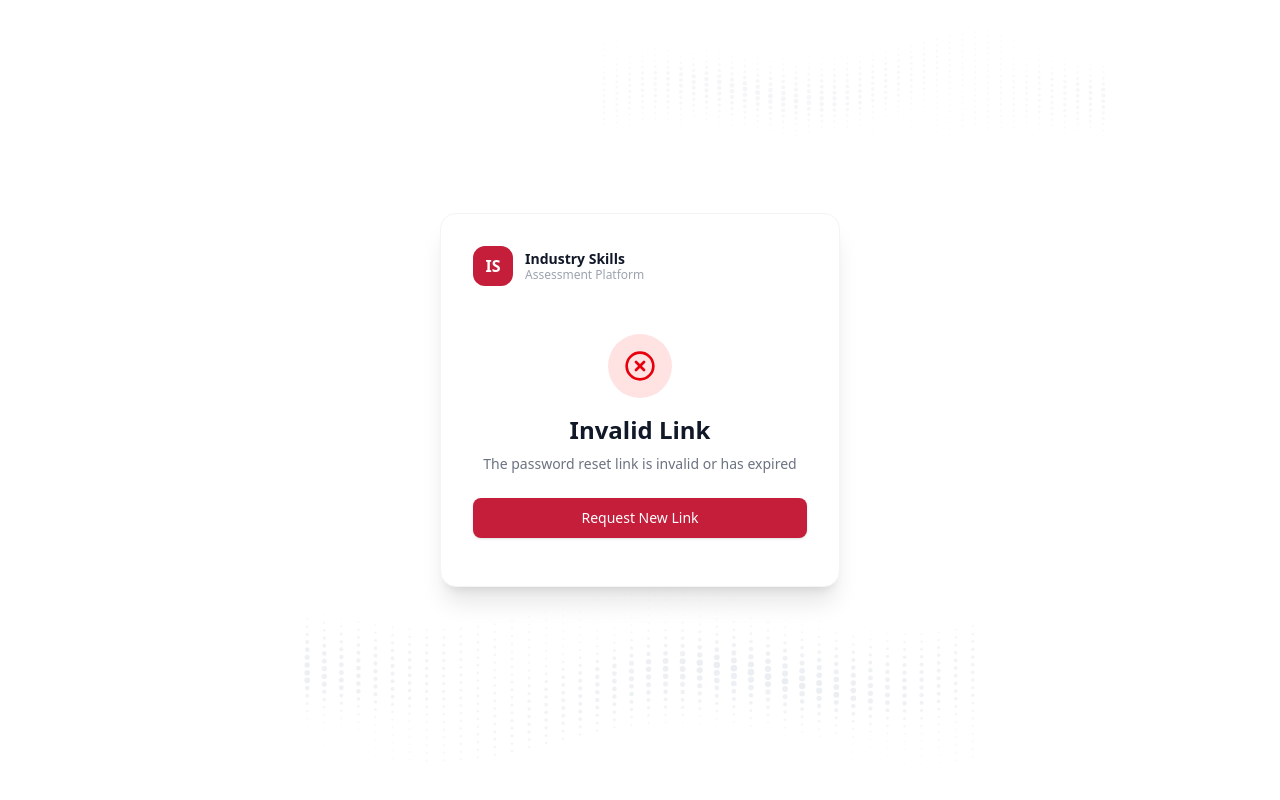
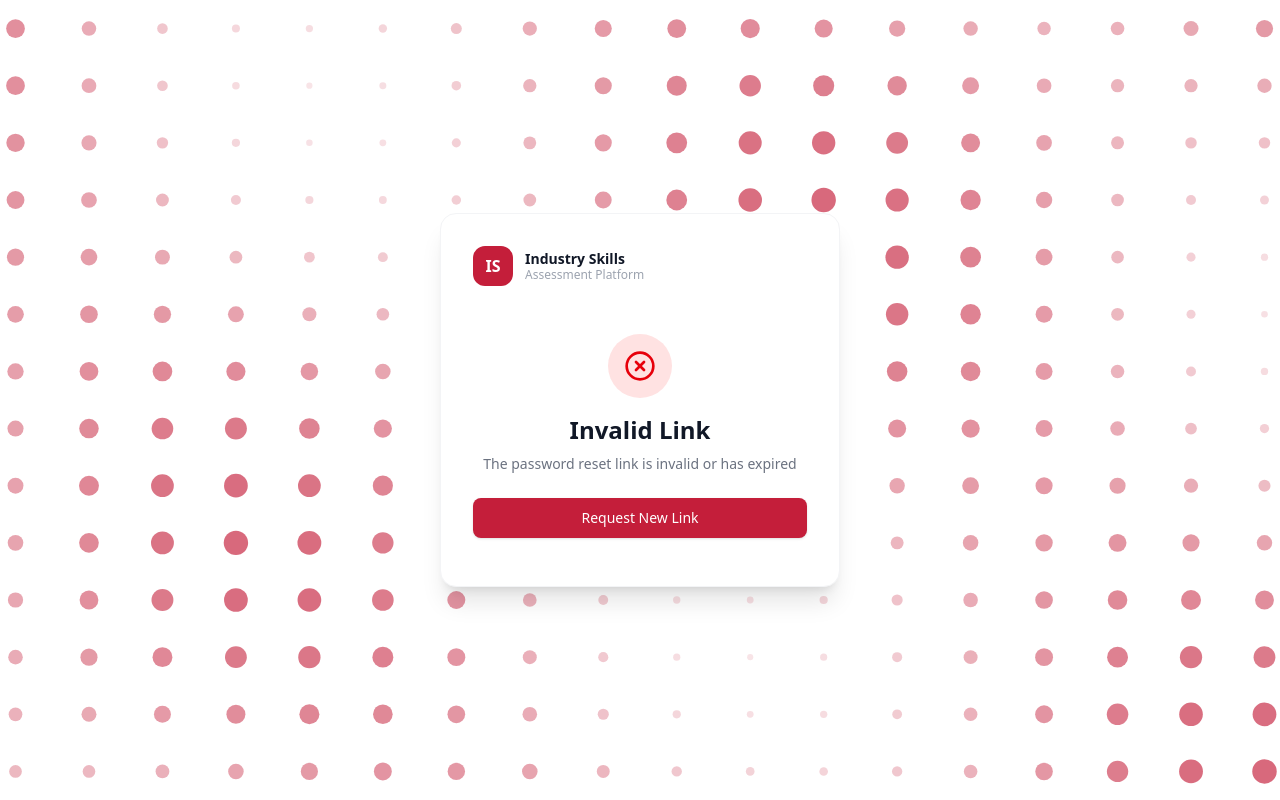
Before and after one commit to phantomhaif/Assessment_platform, a Next.js app: page /reset-password in a window 1280 px wide. Built offline with nearby package versions, Linux system fonts and the light colour scheme.

Commit message:
Redesign wave dots: more visible, brand red color, full-page coverage

```diff
--- a/src/app/(auth)/forgot-password/page.tsx
+++ b/src/app/(auth)/forgot-password/page.tsx
@@ -43,8 +43,7 @@ export default function ForgotPasswordPage() {
   return (
     <div className="min-h-screen flex items-center justify-center relative overflow-hidden bg-white">
       {/* Wave dots background */}
-      <WaveDots className="absolute bottom-0 left-0 w-full h-64 opacity-70 pointer-events-none" />
-      <WaveDots className="absolute top-0 right-0 w-2/3 h-48 opacity-40 pointer-events-none rotate-180" />
+      <WaveDots className="absolute inset-0 w-full h-full pointer-events-none" />
 
       <div className="relative z-10 w-full max-w-md px-6">
         <div className="bg-white rounded-2xl shadow-xl border border-gray-100 p-8">
--- a/src/app/(auth)/login/page.tsx
+++ b/src/app/(auth)/login/page.tsx
@@ -50,8 +50,7 @@ export default function LoginPage() {
       <div className="hidden lg:flex lg:w-1/2 relative overflow-hidden" style={{ background: 'linear-gradient(135deg, #1a1a2e 0%, #16213e 100%)' }}>
         {/* Wave dots decorative background */}
         <div className="absolute inset-0 overflow-hidden">
-          <WaveDots className="absolute bottom-0 left-0 w-full h-72 opacity-20" />
-          <WaveDots className="absolute top-0 right-0 w-full h-56 opacity-10 rotate-180" />
+          <WaveDots color="rgba(255,255,255,0.9)" className="absolute inset-0 w-full h-full" />
         </div>
 
         <div className="relative z-10 flex flex-col justify-center px-12 text-white">
@@ -91,8 +90,8 @@ export default function LoginPage() {
 
       {/* Right side - Login form */}
       <div className="w-full lg:w-1/2 flex items-center justify-center p-8 bg-white relative overflow-hidden">
-        {/* Subtle wave dots on right side */}
-        <WaveDots className="absolute bottom-0 left-0 w-full h-48 opacity-50 pointer-events-none" />
+        {/* Wave dots on right side */}
+        <WaveDots className="absolute inset-0 w-full h-full pointer-events-none" />
         {/* Language switcher */}
         <div className="absolute top-4 right-4">
           <LanguageSwitcher />
--- a/src/app/(auth)/register/page.tsx
+++ b/src/app/(auth)/register/page.tsx
@@ -153,8 +153,7 @@ export default function RegisterPage() {
   if (step === "verify") {
     return (
       <div className="min-h-screen flex items-center justify-center bg-white py-12 px-4 sm:px-6 lg:px-8 relative overflow-hidden">
-        <WaveDots className="absolute top-0 right-0 w-full h-48 opacity-40 pointer-events-none" />
-        <WaveDots className="absolute bottom-0 left-0 w-full h-48 opacity-40 pointer-events-none rotate-180" />
+        <WaveDots className="absolute inset-0 w-full h-full pointer-events-none" />
         <Card className="w-full max-w-md relative z-10">
           <CardHeader className="text-center">
             <div className="mx-auto w-14 h-14 bg-[#C41E3A] rounded-xl flex items-center justify-center mb-4">
--- a/src/app/(auth)/reset-password/page.tsx
+++ b/src/app/(auth)/reset-password/page.tsx
@@ -67,8 +67,7 @@ function ResetPasswordForm() {
 
   return (
     <div className="min-h-screen flex items-center justify-center relative overflow-hidden bg-white">
-      <WaveDots className="absolute bottom-0 left-0 w-full h-64 opacity-70 pointer-events-none" />
-      <WaveDots className="absolute top-0 right-0 w-2/3 h-48 opacity-40 pointer-events-none rotate-180" />
+      <WaveDots className="absolute inset-0 w-full h-full pointer-events-none" />
 
       <div className="relative z-10 w-full max-w-md px-6">
         <div className="bg-white rounded-2xl shadow-xl border border-gray-100 p-8">
--- a/src/components/ui/wave-dots.tsx
+++ b/src/components/ui/wave-dots.tsx
@@ -1,30 +1,41 @@
-export function WaveDots({ className = "" }: { className?: string }) {
+interface WaveDotsProps {
+  className?: string
+  color?: string
+  rows?: number
+  cols?: number
+}
+
+export function WaveDots({
+  className = "",
+  color = "#C41E3A",
+  rows = 14,
+  cols = 28,
+}: WaveDotsProps) {
+  const spacingX = 36
+  const spacingY = 28
+  const width = cols * spacingX
+  const height = rows * spacingY
+
   return (
     <svg
-      viewBox="0 0 800 300"
+      viewBox={`0 0 ${width} ${height}`}
       xmlns="http://www.w3.org/2000/svg"
       className={className}
       aria-hidden="true"
+      preserveAspectRatio="xMidYMid slice"
     >
-      {Array.from({ length: 18 }).map((_, row) => {
-        const cols = 40
-        return Array.from({ length: cols }).map((_, col) => {
-          const x = (col / (cols - 1)) * 780 + 10
-          // Two wave layers with different phases
-          const wave1 = Math.sin((col / cols) * Math.PI * 3 - 0.5) * 60
-          const wave2 = Math.sin((col / cols) * Math.PI * 2.5 + 1.2) * 40
-          const baseY = 80 + row * 9
-          const y = baseY + wave1 * 0.3 + wave2 * 0.2
+      {Array.from({ length: rows }).map((_, row) =>
+        Array.from({ length: cols }).map((_, col) => {
+          const x = col * spacingX + spacingX / 2
+          const y = row * spacingY + spacingY / 2
 
-          // Distance from wave peak determines dot size
-          const distFromCenter = Math.abs(row - 9) / 9
-          const waveInfluence = Math.sin((col / cols) * Math.PI * 2.5 + row * 0.3)
-          const size = Math.max(0.8, (1 - distFromCenter * 0.7) * (1 + waveInfluence * 0.4) * 2.8)
+          // Two overlapping sine waves creating a beautiful flowing pattern
+          const wave1 = Math.sin((col / cols) * Math.PI * 5 - (row / rows) * Math.PI * 1.5)
+          const wave2 = Math.sin((col / cols) * Math.PI * 3 + (row / rows) * Math.PI * 2 + 1)
+          const combined = (wave1 * 0.6 + wave2 * 0.4 + 1) / 2 // normalize to 0..1
 
-          // Opacity based on position
-          const opacity = Math.max(0.08, (1 - distFromCenter * 0.6) * 0.22 + waveInfluence * 0.05)
-
-          if (y < 0 || y > 300) return null
+          const size = 1.5 + combined * 4.5  // 1.5..6 px
+          const opacity = 0.12 + combined * 0.55  // 0.12..0.67
 
           return (
             <circle
@@ -32,12 +43,12 @@ export function WaveDots({ className = "" }: { className?: string }) {
               cx={x}
               cy={y}
               r={size}
-              fill="#94a3b8"
+              fill={color}
               opacity={opacity}
             />
           )
         })
-      })}
+      )}
     </svg>
   )
 }
```
